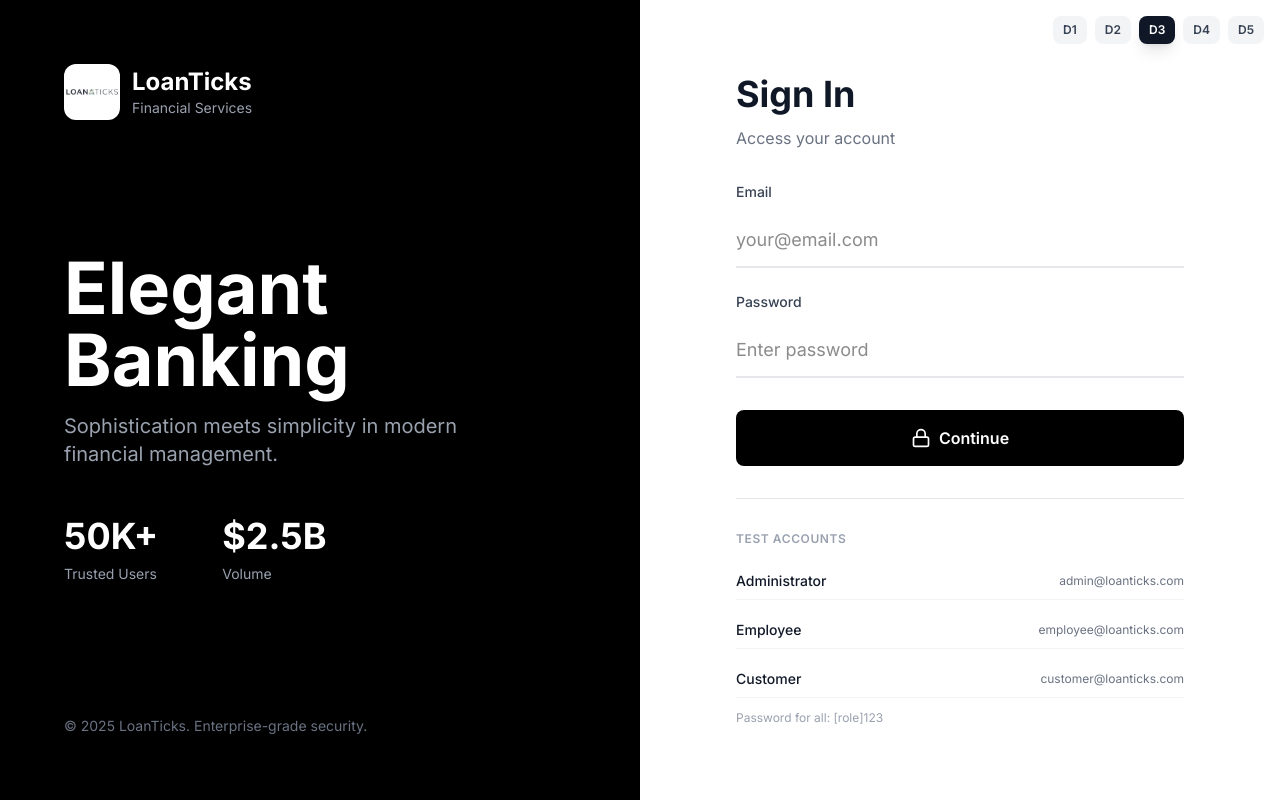
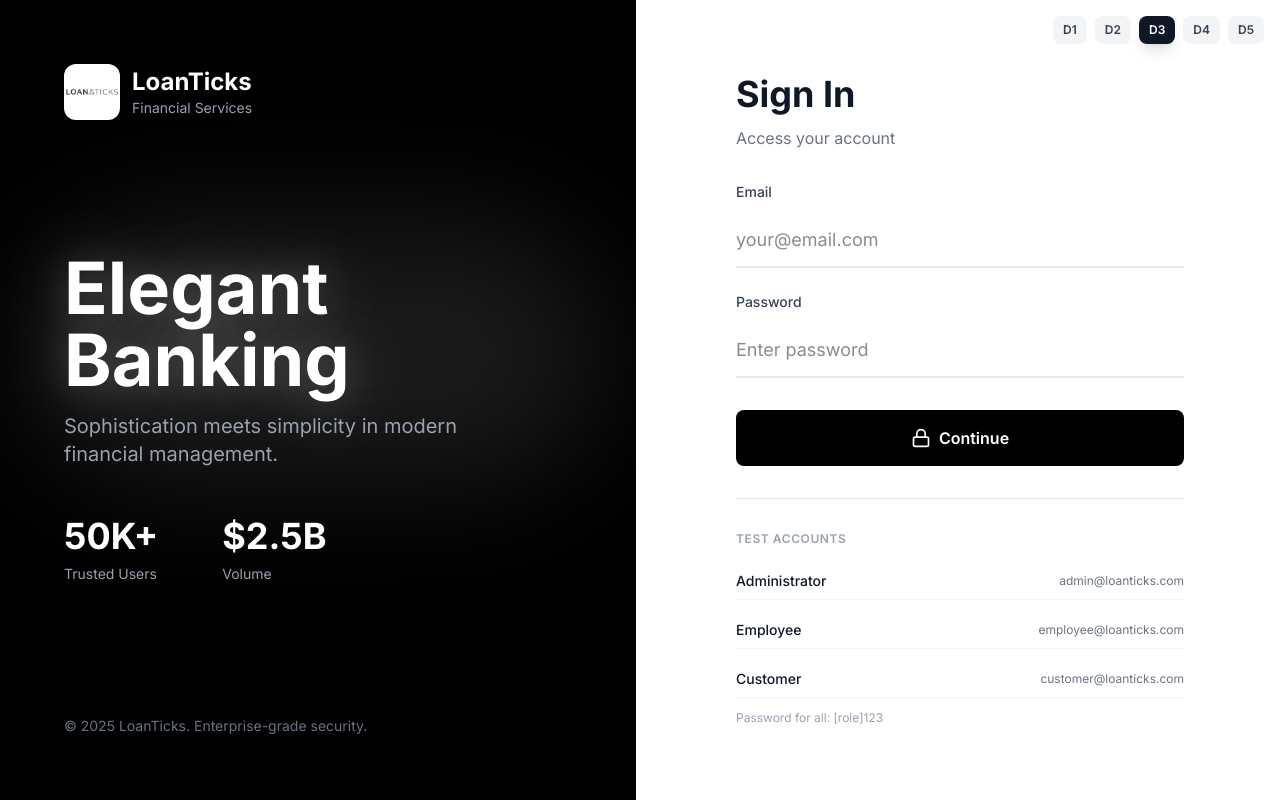
Before and after one commit to ShaheerSaud2004/LoanTicks, a Next.js app: page /login/variant3 in a window 1280 px wide. Built offline with nearby package versions, Linux system fonts and the light colour scheme.

Commit message:
Add bold white border and glow effect to variant 3 design

```diff
--- a/app/login/variant3/page.tsx
+++ b/app/login/variant3/page.tsx
@@ -74,7 +74,7 @@ export default function LoginVariant3() {
       </div>
 
       {/* Left Side - Minimal Branding */}
-      <div className="hidden lg:flex lg:w-1/2 bg-black text-white flex-col justify-between p-12 lg:p-16">
+      <div className="hidden lg:flex lg:w-1/2 bg-black text-white flex-col justify-between p-12 lg:p-16 border-r-4 border-white relative">
         <div className="flex items-center gap-3">
           <div className="h-14 w-14 bg-white rounded-xl flex items-center justify-center overflow-hidden">
             <img src="/logo.jpg" alt="LoanTicks" className="h-full w-full object-contain" />
@@ -86,11 +86,13 @@ export default function LoginVariant3() {
         </div>
 
         <div className="space-y-12">
-          <div className="space-y-4">
-            <div className="text-7xl font-bold leading-none">
+          <div className="space-y-4 relative">
+            {/* White glow effect behind text */}
+            <div className="absolute -inset-8 bg-white/10 rounded-full blur-3xl"></div>
+            <div className="text-7xl font-bold leading-none relative z-10" style={{textShadow: '0 0 80px rgba(255, 255, 255, 0.3), 0 0 40px rgba(255, 255, 255, 0.2)'}}>
               Elegant<br/>Banking
             </div>
-            <p className="text-xl text-gray-400 max-w-md">
+            <p className="text-xl text-gray-400 max-w-md relative z-10">
               Sophistication meets simplicity in modern financial management.
             </p>
           </div>
@@ -113,7 +115,7 @@ export default function LoginVariant3() {
       </div>
 
       {/* Right Side - Minimalist Login */}
-      <div className="w-full lg:w-1/2 flex items-center justify-center p-6 sm:p-8">
+      <div className="w-full lg:w-1/2 flex items-center justify-center p-6 sm:p-8 bg-white">
         <div className="w-full max-w-md">
           {/* Mobile Logo */}
           <div className="lg:hidden mb-8 sm:mb-12 text-center">
```
